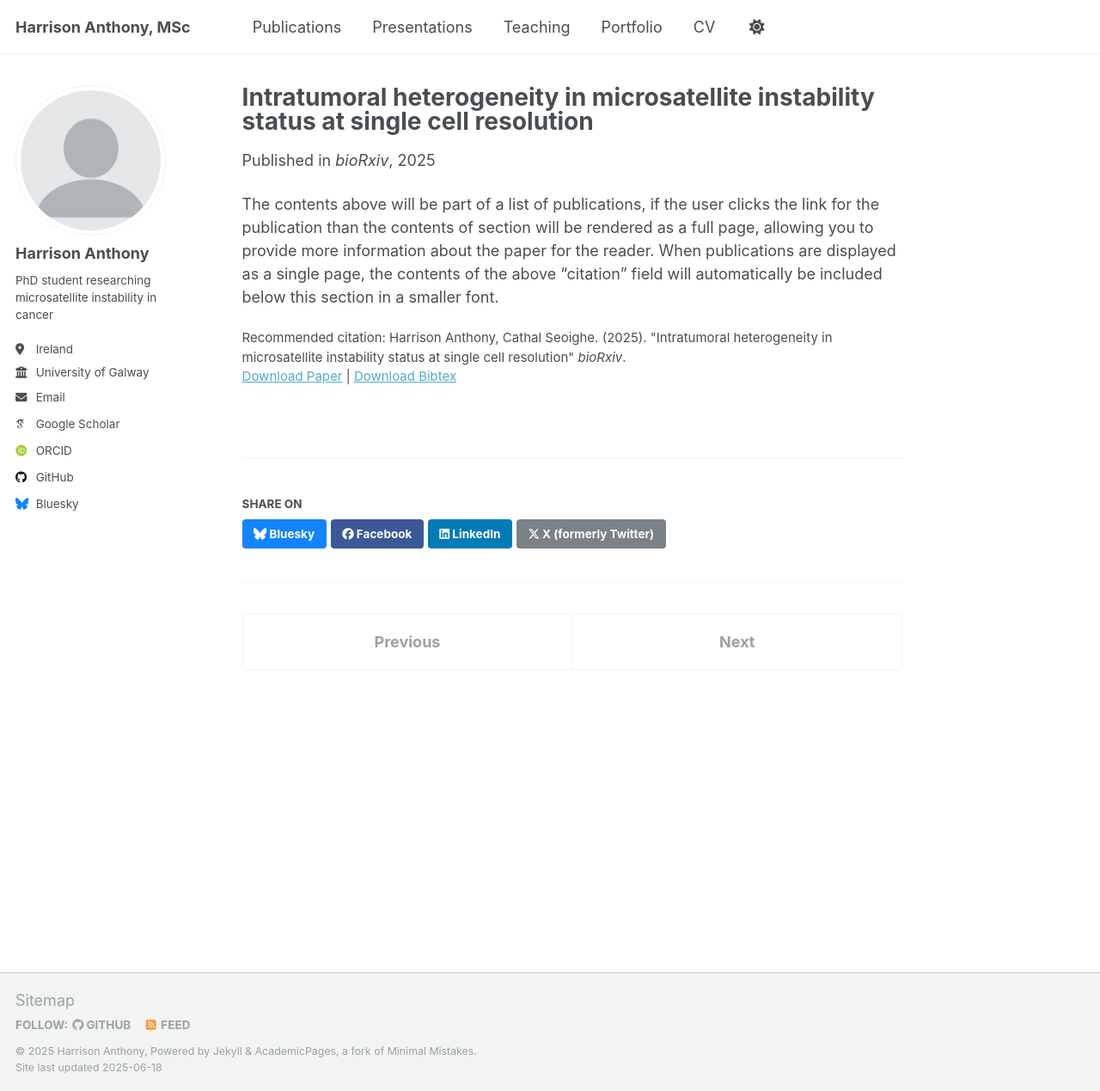
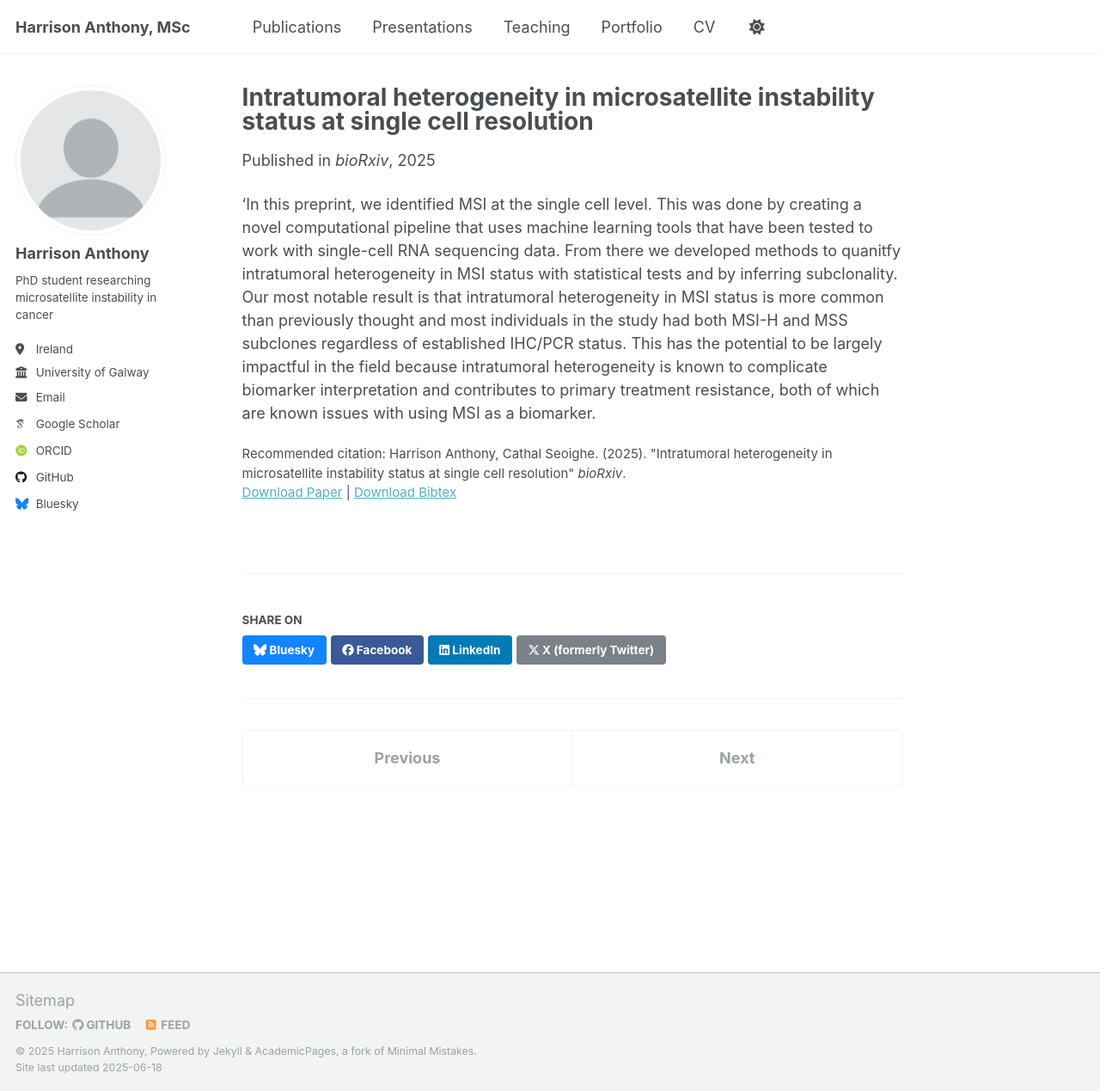
Before and after one commit to harrison-anth/harrison-anth.github.io, a Jekyll site: the page built from _publications/msi_ith_biorxiv.md, in a window 1280 px wide and 1269 px high. Shown: the whole window at 86% size. Built offline with Jekyll 4.4.1, drawn with Linux system fonts in a browser that asks for light colours; some web fonts are replaced.

Commit message:
update all pubs

```diff
--- a/_publications/msi_ith_biorxiv.md
+++ b/_publications/msi_ith_biorxiv.md
@@ -4,7 +4,16 @@
 collection: publications
 category: preprints
 permalink: /publication/msih_ith
-excerpt: 'In this preprint, we identified MSI at the single cell level. This was done by
+excerpt: 'Single-cell sequencing data analysis reveals MSI-H and MSS subclones and quantifiable intratumoral heterogeneity in MSI status.'
+date: 2025-06-14
+venue: 'bioRxiv'
+paperurl: 'http://harrison-anth.github.io/files/msi_ith.pdf'
+bibtexurl: 'http://harrison-anth.github.io/files/msih_ith.bibtex'
+citation: 'Harrison Anthony, Cathal Seoighe. (2025). &quot;Intratumoral heterogeneity
+in microsatellite instability status at single cell resolution&quot;
+<i>bioRxiv</i>.'
+---
+'In this preprint, we identified MSI at the single cell level. This was done by
 creating a novel computational pipeline that uses machine learning tools that have been
 tested to work with single-cell RNA sequencing data. From there we developed methods to
 quanitfy intratumoral heterogeneity in MSI status with statistical tests and by inferring
@@ -13,13 +22,4 @@
 MSS subclones regardless of established IHC/PCR status. This has the potential to be
 largely impactful in the field because intratumoral heterogeneity is known to complicate
 biomarker interpretation and contributes to primary treatment resistance, both of which are
-known issues with using MSI as a biomarker.'
-date: 2025-06-14
-venue: 'bioRxiv'
-paperurl: 'http://harrison-anth.github.io/files/msi_ith.pdf'
-bibtexurl: 'http://harrison-anth.github.io/files/msih_ith.bibtex'
-citation: 'Harrison Anthony, Cathal Seoighe. (2025). &quot;Intratumoral heterogeneity
-in microsatellite instability status at single cell resolution&quot;
-<i>bioRxiv</i>.'
----
-The contents above will be part of a list of publications, if the user clicks the link for the publication than the contents of section will be rendered as a full page, allowing you to provide more information about the paper for the reader. When publications are displayed as a single page, the contents of the above "citation" field will automatically be included below this section in a smaller font.
+known issues with using MSI as a biomarker.
```
Also changed, not shown: _publications/2009-10-01-paper-title-number-1.md (+4 -2 lines), _publications/ms_thesis.md (+4 -4 lines).
